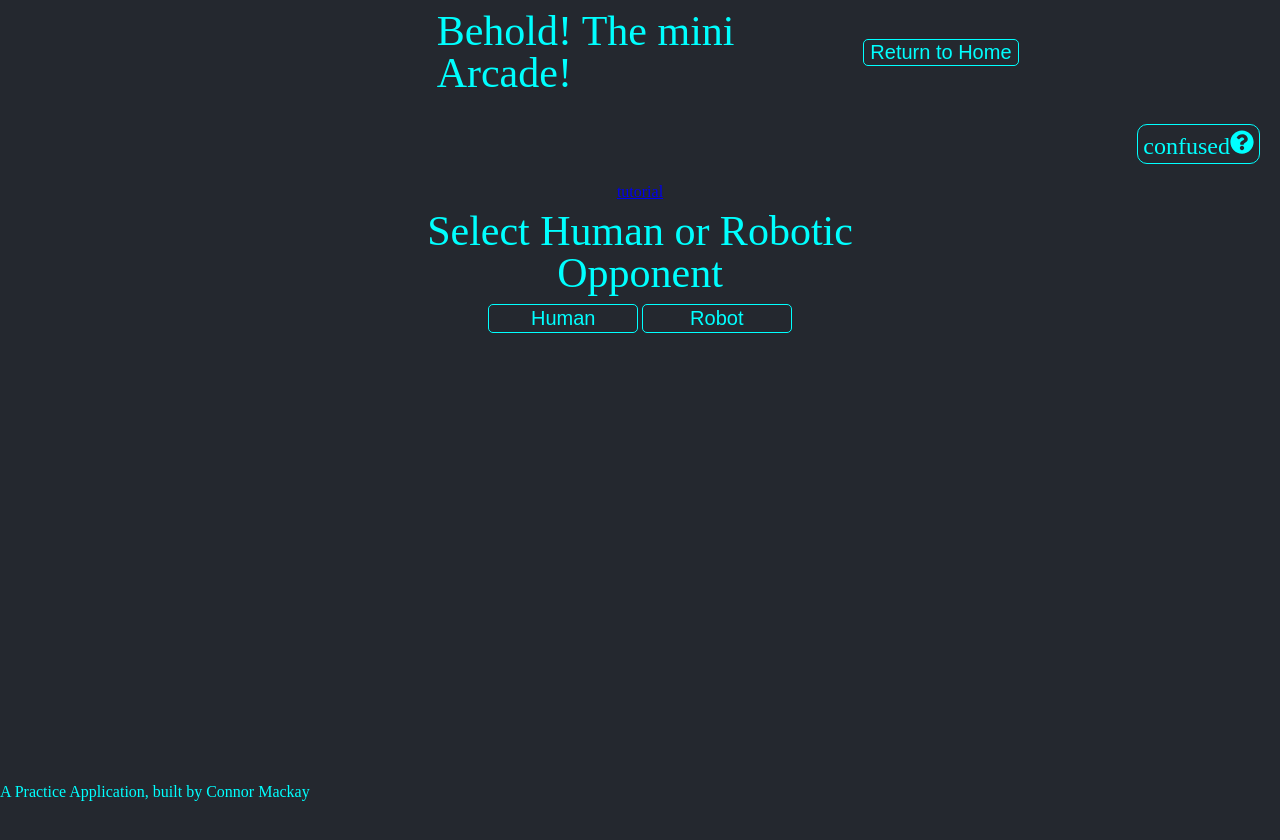
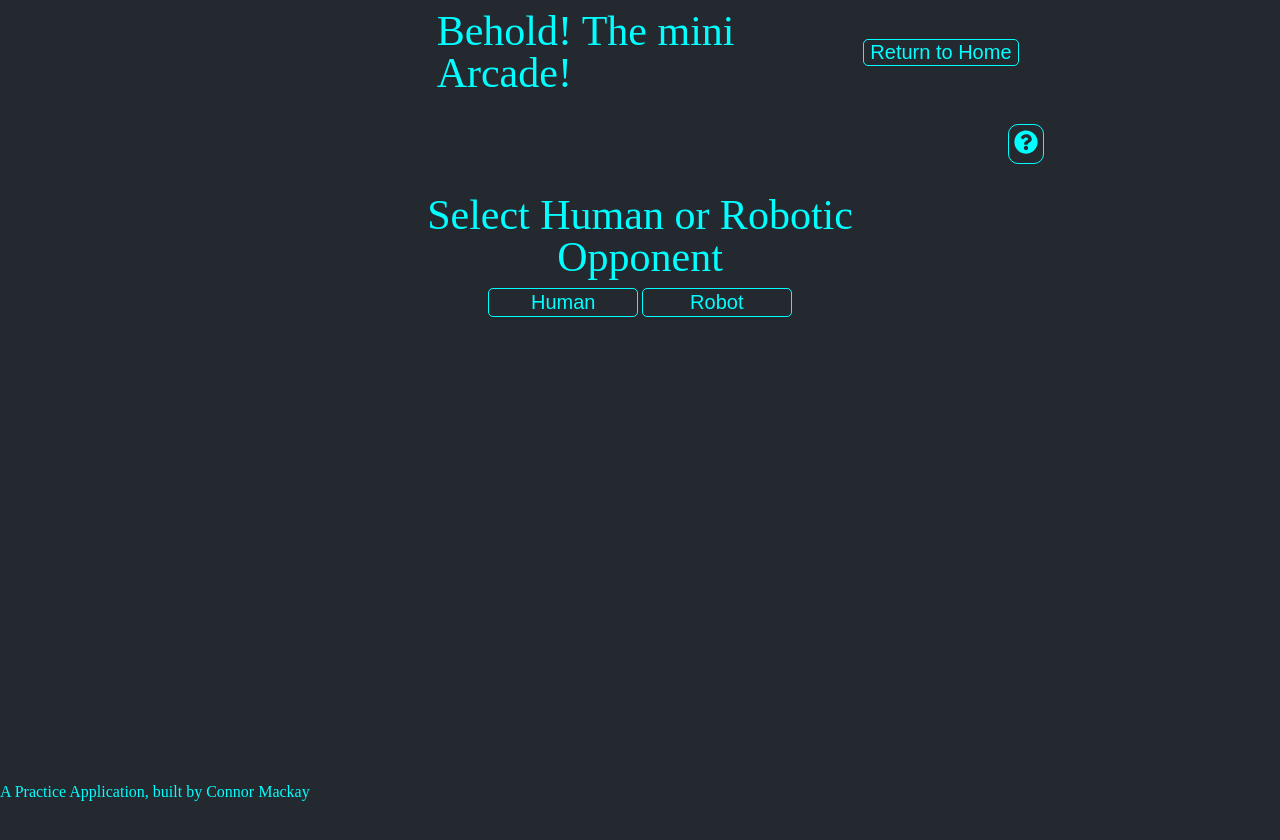
Before and after one commit to CD-Mackay/mini-arcade, a React app: page /tictactoe in a window 1280 px wide. Shown: the top 840 px of the page. Built offline with nearby package versions, Linux system fonts and the light colour scheme.

Commit message:
Style tutorial header

```diff
--- a/client/GlobalStyles.js
+++ b/client/GlobalStyles.js
@@ -38,6 +38,7 @@ export const GlobalStyle = createGlobalStyle`
   }
   body {
   	line-height: 1;
+    background: #24282f;
   }
   menu, ol, ul {
   	list-style: none;
--- a/client/src/components/atoms/TutorialHeader/StyledTutorialHeader.js
+++ b/client/src/components/atoms/TutorialHeader/StyledTutorialHeader.js
@@ -5,6 +5,7 @@ display: flex;
 flex-direction: row;
 justify-content: flex-end;
 margin: 20px;
+width: 80vw;
 a {
   font-size: 24px;
   text-decoration: none;
--- a/client/src/components/atoms/TutorialHeader/TutorialHeader.js
+++ b/client/src/components/atoms/TutorialHeader/TutorialHeader.js
@@ -14,7 +14,6 @@ const TutorialHeader = ({game}) => {
   return (
     <StyledTutorialHeader>
       <Link to={`${game}/tutorial`}>
-        confused
         <FaQuestionCircle fontSize="24px" color="#00FFFF" />
       </Link>
     </StyledTutorialHeader>
--- a/client/src/components/games/tictactoe/Tic.js
+++ b/client/src/components/games/tictactoe/Tic.js
@@ -174,9 +174,6 @@ const Tic = () => {
 
   return (
     <StyledTic>
-      <Link to="/tictactoe/tutorial">
-        tutorial
-        </Link>
       {gamePhase === "setup" &&
       <div id="setup-box">
         <h4>Select Human or Robotic Opponent</h4>
```
